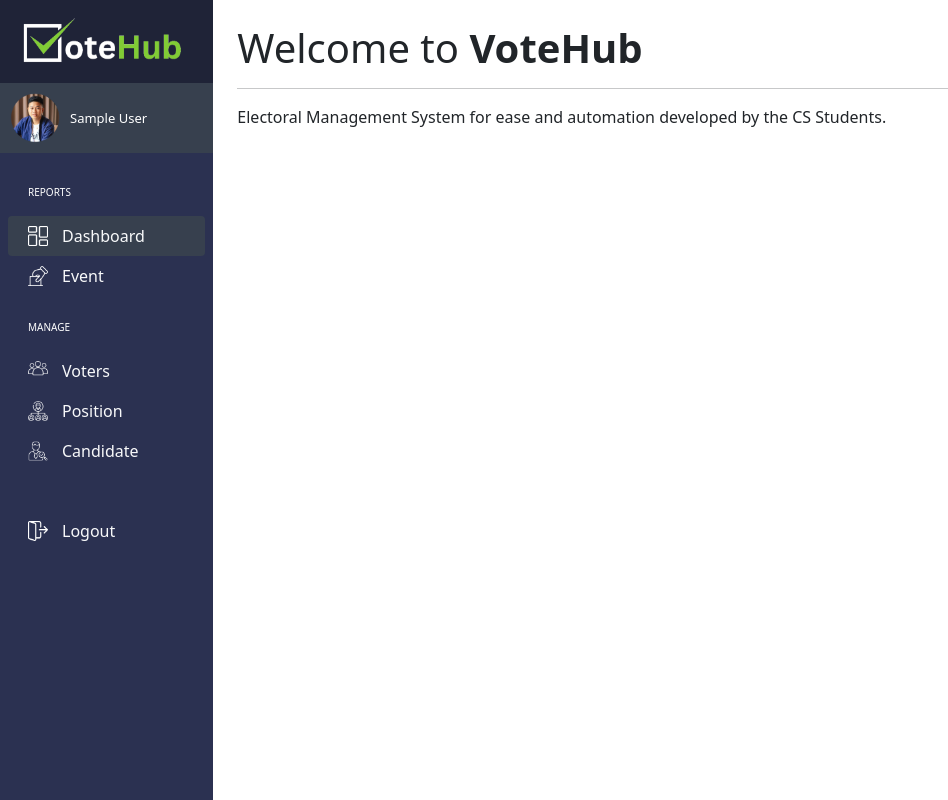
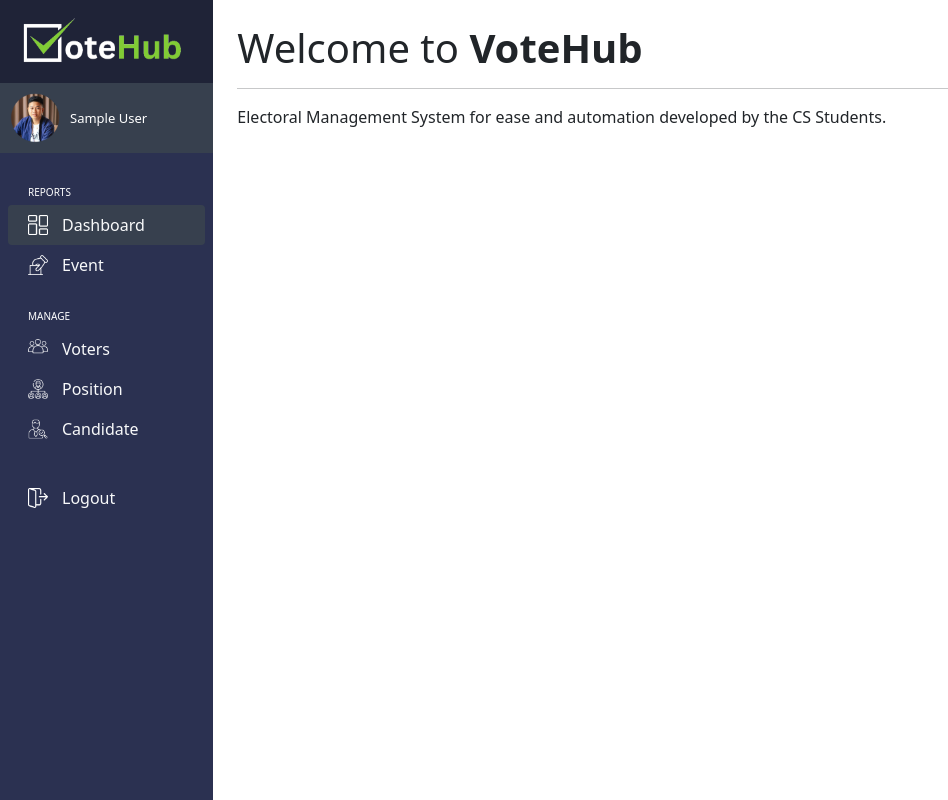
Before and after one commit to KaelNierras/VoteHub, a Vue app: page /dashboard in a window 1280 px wide. Shown: the whole page, without its empty margins (0-948 px from the left). Built offline with nearby package versions, Linux system fonts and the light colour scheme; no server answers; the database is empty; sample sign-in values are in the browser's storage.

Commit message:
Padding Update

```diff
--- a/src/components/Sidebar.vue
+++ b/src/components/Sidebar.vue
@@ -76,12 +76,12 @@ const signOut = async () => {
 </script>
 
 
-
-
 <style scoped>
 .title {
     padding-left: 20px;
     font-size:x-small;
+    padding-bottom: 5px;
+    margin-bottom: 0px;
 }
 
 .nav-link {
```
